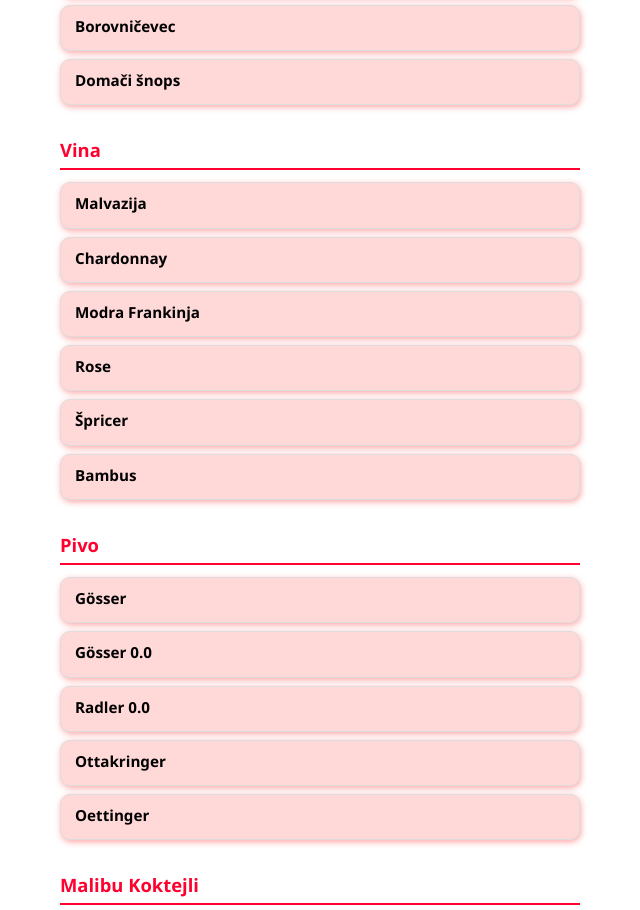
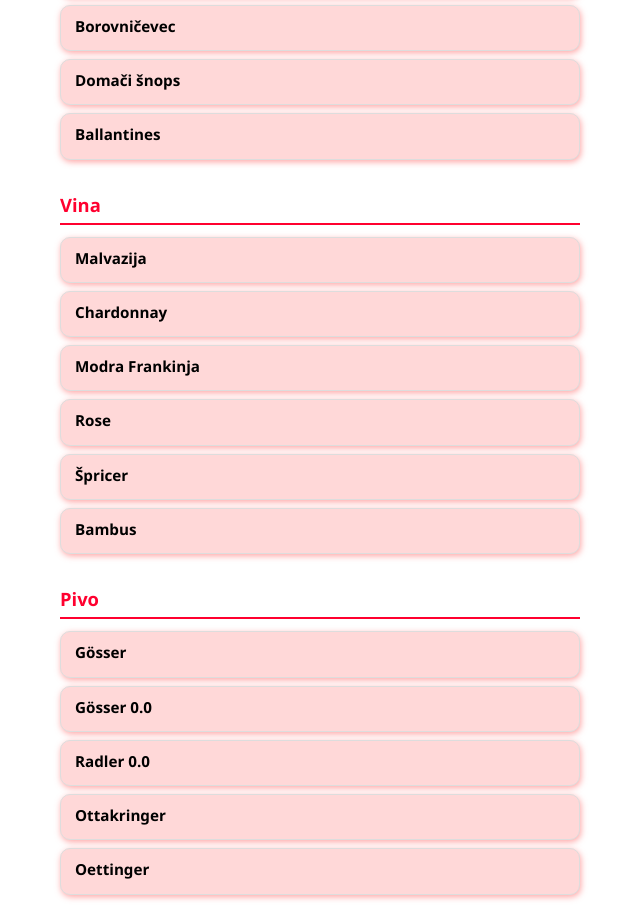
Before and after one commit to laradrobic/meni, a plain HTML site: page index.html in a window 1280 px wide. Shown: the part 1257-2167 px from the top of the page, without its empty margins (320-960 px from the left). Drawn offline with Linux system fonts and the light colour scheme.

Commit message:
Update index.html

```diff
--- a/index.html
+++ b/index.html
@@ -40,6 +40,7 @@
   <p><span class="cocktail">Orehovec</span></p>
   <p><span class="cocktail">Borovničevec</span></p>
   <p><span class="cocktail">Domači šnops</span></p>
+  <p><span class="cocktail">Ballantines</span></p>
 
   <h2>Vina</h2>
   <p><span class="cocktail">Malvazija</span></p>
```
